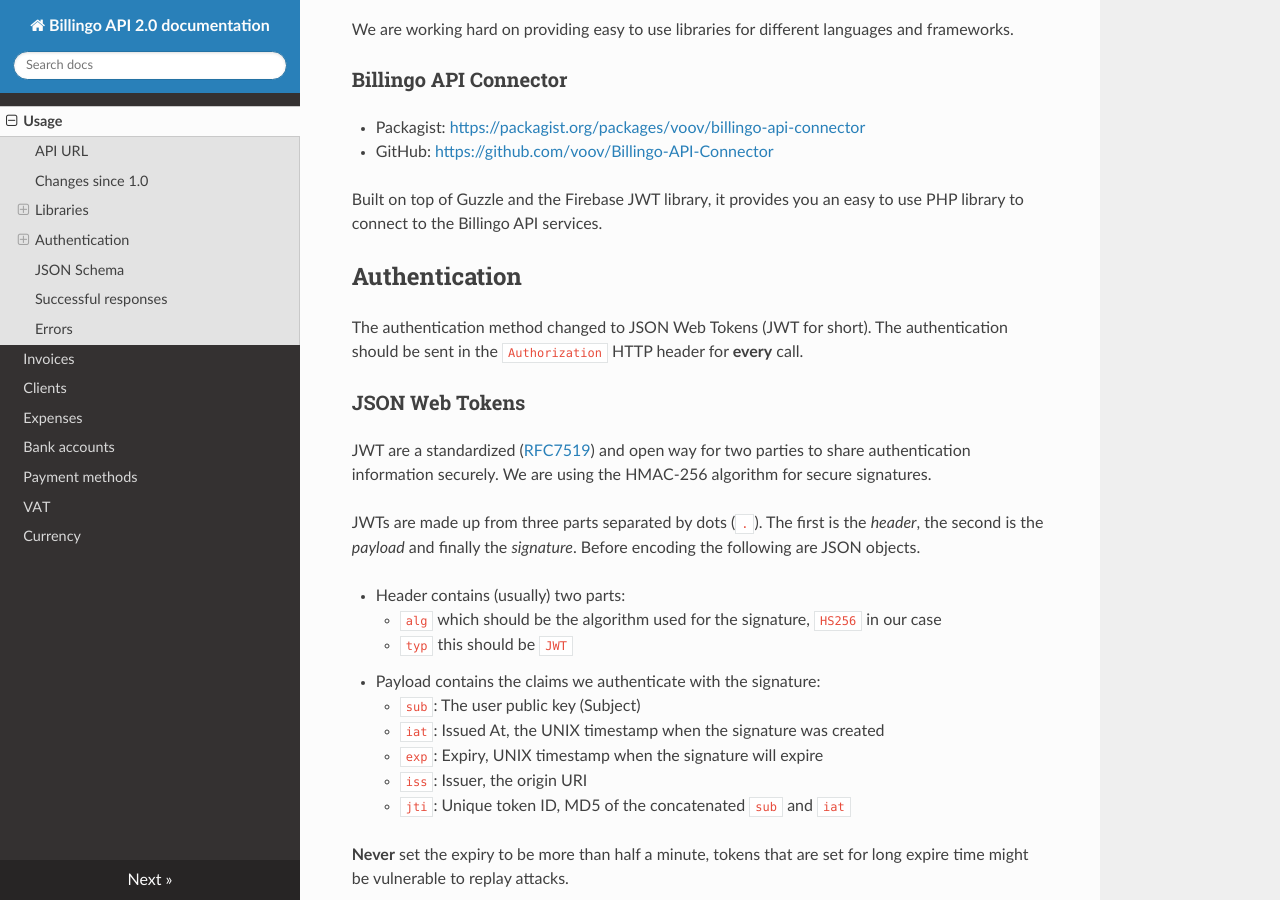
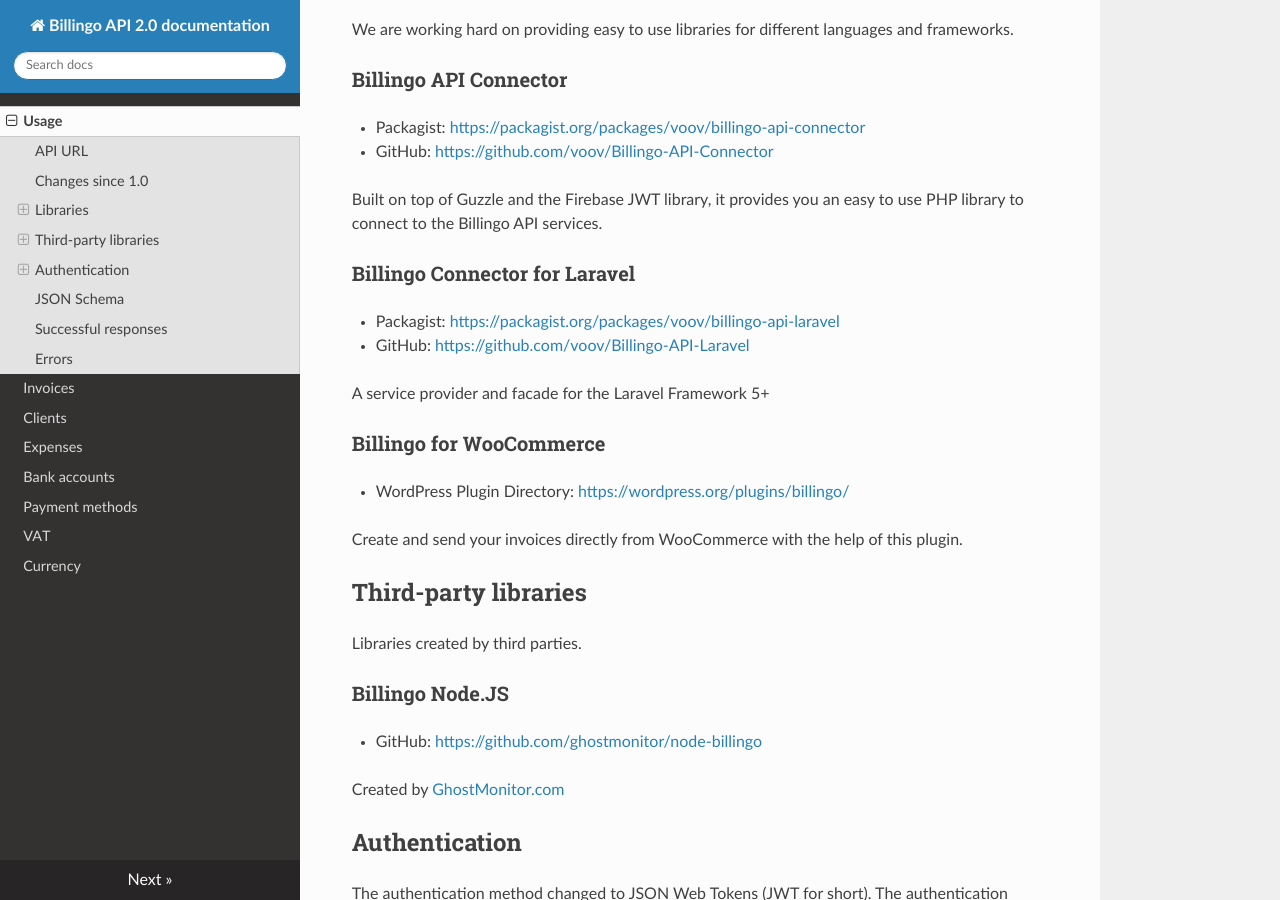
Before and after one commit to octonull/Billingo-API-docs, an MkDocs documentation site: the page built from docs/index.md, in a window 1280 px wide and 900 px high, scrolled down 647 px. Built offline with MkDocs 1.6.1, drawn with Linux system fonts in a browser that asks for light colours; nearby versions of some CDN libraries; old or Windows-style settings are respelled for this version of MkDocs.

Commit message:
new libraries

```diff
--- a/docs/index.md
+++ b/docs/index.md
@@ -24,7 +24,6 @@ Because of this we had to change a lot since the last version.
 We are working hard on providing easy to use libraries for different languages and frameworks.
 
 
-
 ### Billingo API Connector
 
 - Packagist: [https://packagist.org/packages/voov/billingo-api-connector](https://packagist.org/packages/voov/billingo-api-connector)
@@ -32,7 +31,28 @@ We are working hard on providing easy to use libraries for different languages a
 
 Built on top of Guzzle and the Firebase JWT library, it provides you an easy to use PHP library to connect to the Billingo API services.
 
+### Billingo Connector for Laravel
 
+- Packagist: [https://packagist.org/packages/voov/billingo-api-laravel](https://packagist.org/packages/voov/billingo-api-laravel)
+- GitHub: [https://github.com/voov/Billingo-API-Laravel](https://github.com/voov/Billingo-API-Laravel)
+
+A service provider and facade for the Laravel Framework 5+
+
+### Billingo for WooCommerce
+
+- WordPress Plugin Directory: [https://wordpress.org/plugins/billingo/](https://wordpress.org/plugins/billingo/)
+
+Create and send your invoices directly from WooCommerce with the help of this plugin.
+
+## Third-party libraries
+
+Libraries created by third parties.
+
+### Billingo Node.JS
+
+- GitHub: [https://github.com/ghostmonitor/node-billingo](https://github.com/ghostmonitor/node-billingo)
+
+Created by [GhostMonitor.com](https://ghostmonitor.com/)
 
 ## Authentication
 
```
